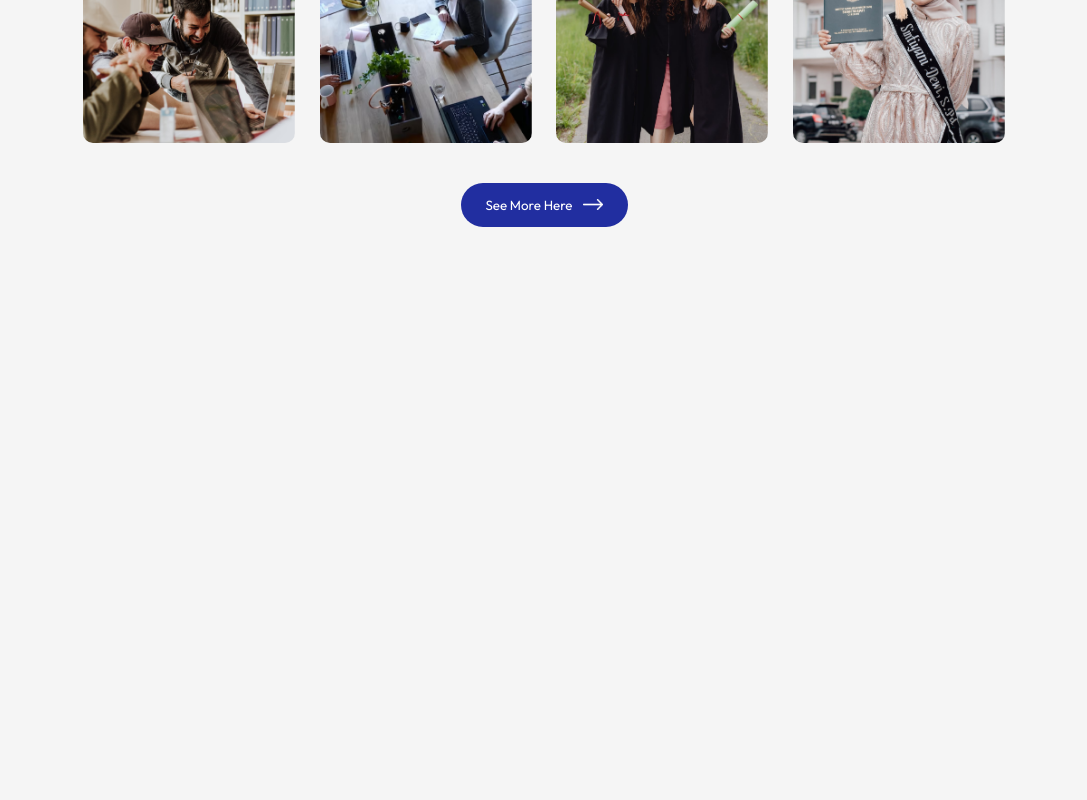
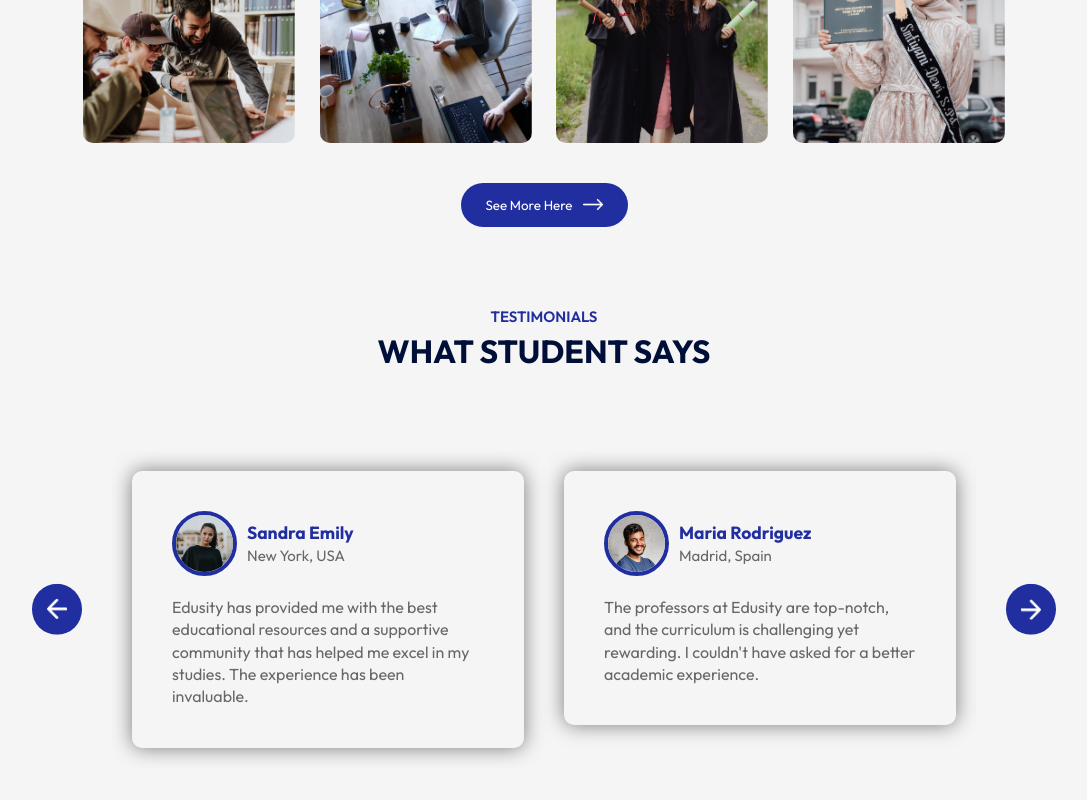
Before and after one commit to mazharulislam-12/Innovatia-University-website-with-react-js, a React (Vite) app: page / in a window 1280 px wide. Shown: the part 2162-2962 px from the top of the page, without its empty margins (96-1183 px from the left). Before the commit the page ends 2469 px from the top, so only its background shows below. Built offline with nearby package versions, Linux system fonts and the light colour scheme; a web font is replaced by a local one.

Commit message:
testimonial section crate

```diff
--- a/src/App.jsx
+++ b/src/App.jsx
@@ -3,6 +3,7 @@ import Campus from "./Components/Campus/Campus"
 import Hero from "./Components/Hero/Hero"
 import Navbar from "./Components/Navbar/Navbar"
 import Program from "./Components/Program/Program"
+import Testimonial from "./Components/Testimonial/Testimonial"
 import Title from "./Components/Title/Title"
 
 const App = () => {
@@ -17,6 +18,8 @@ const App = () => {
         <About/>
         <Title subTitle='Gallery' title='Campus Photos' />
         <Campus/>
+        <Title subTitle='TESTIMONIALS' title='What Student Says' />
+        <Testimonial/>
       </div>
 
     </div>
--- /dev/null
+++ b/src/Components/Testimonial/Testimonial.css
@@ -0,0 +1,63 @@
+.testimonial{
+    margin: 80px auto;
+    padding: 0 80px;
+    position: relative;
+
+}
+.next-btn, .back-btn{
+    position: absolute;
+    top: 50%;
+    right: 0;
+    transform: translateY(-50%);
+    padding: 15px;
+    width: 50px;
+    border-radius: 50%;
+    cursor: pointer;
+    background: #212EA0;
+
+}
+.back-btn{
+    right: auto;
+    left: 0;
+
+}
+.slider{
+    overflow: hidden;
+
+}
+.slider ul{
+    display: flex;
+    width: 200%;
+    overflow-x: hidden;
+    transition: 0.5s;
+}
+.slider ul li{
+    list-style: none;
+    width: 50%;
+    padding: 20px;
+
+}
+.slide{
+    box-shadow: 0 0 20px rgba(0, 0, 0, 0.5);
+    padding: 40px;
+    border-radius: 10px;
+    color: #676767;
+    line-height: 1.4;
+}
+.slide img{
+    width: 65px;
+    border-radius: 50%;
+    margin-right: 10px;
+    border: 4px solid #212EA0;
+
+}
+.user-info{
+    display: flex;
+    align-items: center;
+    margin-bottom: 20px;
+    font-size: 15px;
+}
+.user-info h3{
+    color: #212EA0;
+
+}
--- /dev/null
+++ b/src/Components/Testimonial/Testimonial.jsx
@@ -0,0 +1,110 @@
+import './Testimonial.css'
+import next_icon from '../../assets/next-icon.png'
+import back_icon from '../../assets/back-icon.png'
+import user_1 from '../../assets/user-1.png'
+import user_2 from '../../assets/user-2.png'
+import user_3 from '../../assets/user-3.png'
+import user_4 from '../../assets/user-4.png'
+import { useRef } from 'react'
+
+const Testimonial = () => {
+
+    const slider = useRef();
+    let tx = 0;
+    const totalSlides = 4;
+    const slideWidthPercentage = 25;
+
+    const slideForward = () => {
+        if (tx > -(totalSlides - 1) * slideWidthPercentage) {
+            tx -= slideWidthPercentage;
+            slider.current.style.transition = 'transform 0.3s ease';
+        } else {
+            tx -= slideWidthPercentage;
+            slider.current.style.transition = 'transform 0.3s ease';
+            setTimeout(() => {
+                tx = 0;
+                slider.current.style.transition = 'none';
+                slider.current.style.transform = `translateX(${tx}%)`;
+            }, 300);
+        }
+        slider.current.style.transform = `translateX(${tx}%)`;
+    }
+
+    const slideBackward = () => {
+        if (tx < 0) {
+            tx += slideWidthPercentage;
+            slider.current.style.transition = 'transform 0.3s ease';
+        } else {
+            tx += slideWidthPercentage;
+            slider.current.style.transition = 'transform 0.3s ease';
+            setTimeout(() => {
+                tx = -(totalSlides - 1) * slideWidthPercentage;
+                slider.current.style.transition = 'none';
+                slider.current.style.transform = `translateX(${tx}%)`;
+            }, 300);
+        }
+        slider.current.style.transform = `translateX(${tx}%)`;
+    }
+
+    return (
+        <div className='testimonial'>
+            <img src={next_icon} alt="" className='next-btn' onClick={slideForward} />
+            <img src={back_icon} alt="" className='back-btn' onClick={slideBackward} />
+
+            <div className='slider'>
+                <ul ref={slider}>
+                    <li>
+                        <div className="slide">
+                            <div className="user-info">
+                                <img src={user_1} alt="" />
+                                <div>
+                                    <h3>Sandra Emily</h3>
+                                    <span>New York, USA</span>
+                                </div>
+                            </div>
+                            <p>Edusity has provided me with the best educational resources and a supportive community that has helped me excel in my studies. The experience has been invaluable.</p>
+                        </div>
+                    </li>
+                    <li>
+                        <div className="slide">
+                            <div className="user-info">
+                                <img src={user_2} alt="" />
+                                <div>
+                                    <h3>Maria Rodriguez</h3>
+                                    <span>Madrid, Spain</span>
+                                </div>
+                            </div>
+                            <p>The professors at Edusity are top-notch, and the curriculum is challenging yet rewarding. I couldn't have asked for a better academic experience.</p>
+                        </div>
+                    </li>
+                    <li>
+                        <div className="slide">
+                            <div className="user-info">
+                                <img src={user_3} alt="" />
+                                <div>
+                                    <h3>Hiroshi Tanaka</h3>
+                                    <span>Tokyo, Japan</span>
+                                </div>
+                            </div>
+                            <p>Edusity's state-of-the-art facilities and innovative learning methods have made my educational journey both exciting and fulfilling.</p>
+                        </div>
+                    </li>
+                    <li>
+                        <div className="slide">
+                            <div className="user-info">
+                                <img src={user_4} alt="" />
+                                <div>
+                                    <h3>Aisha Khan</h3>
+                                    <span>Dubai, UAE</span>
+                                </div>
+                            </div>
+                            <p>Studying at Edusity has been a life-changing experience. The diversity of the student body and the global perspective I gained are unmatched.</p>
+                        </div>
+                    </li>
+                </ul>
+            </div>
+        </div>
+    )
+}
+
+export default Testimonial;
```
